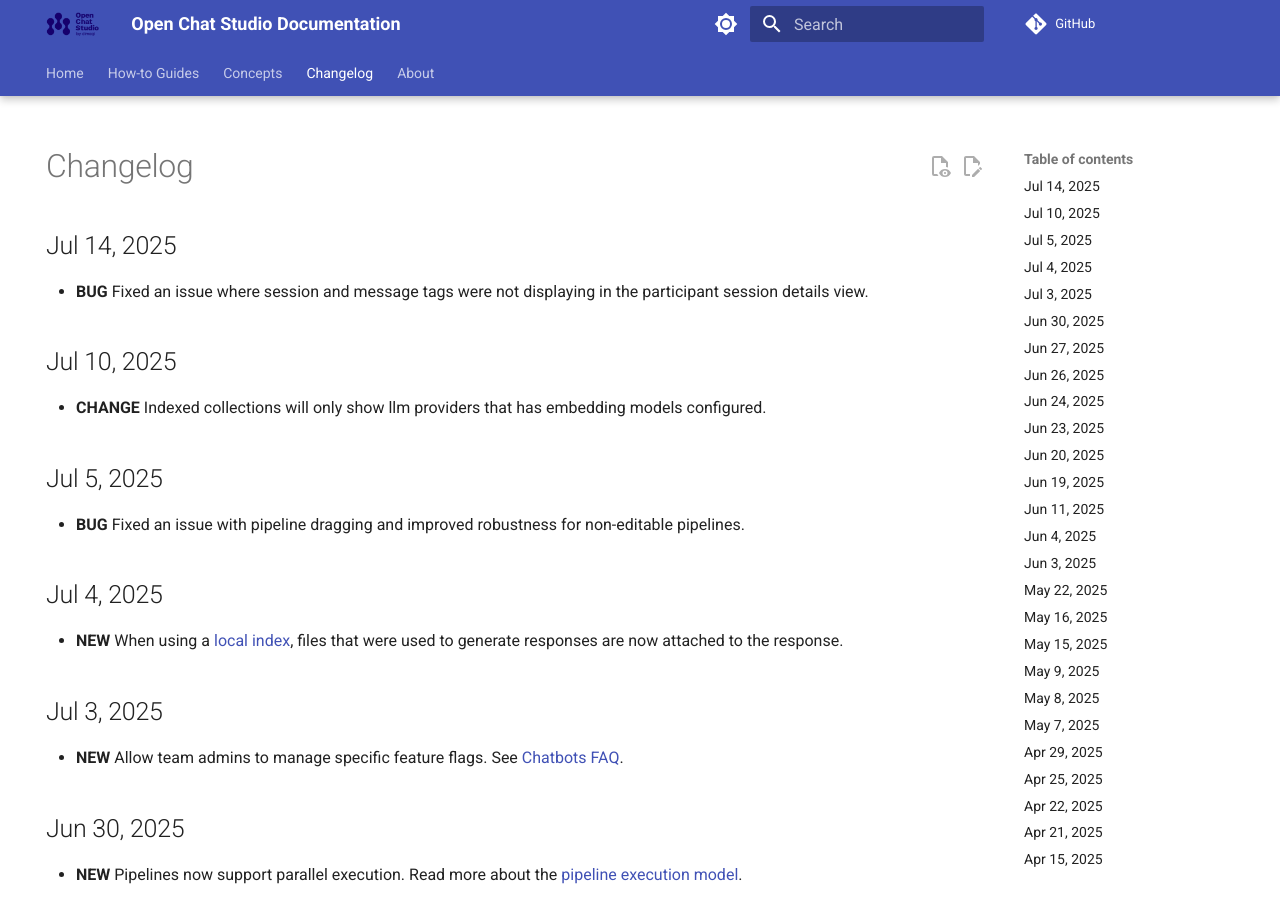
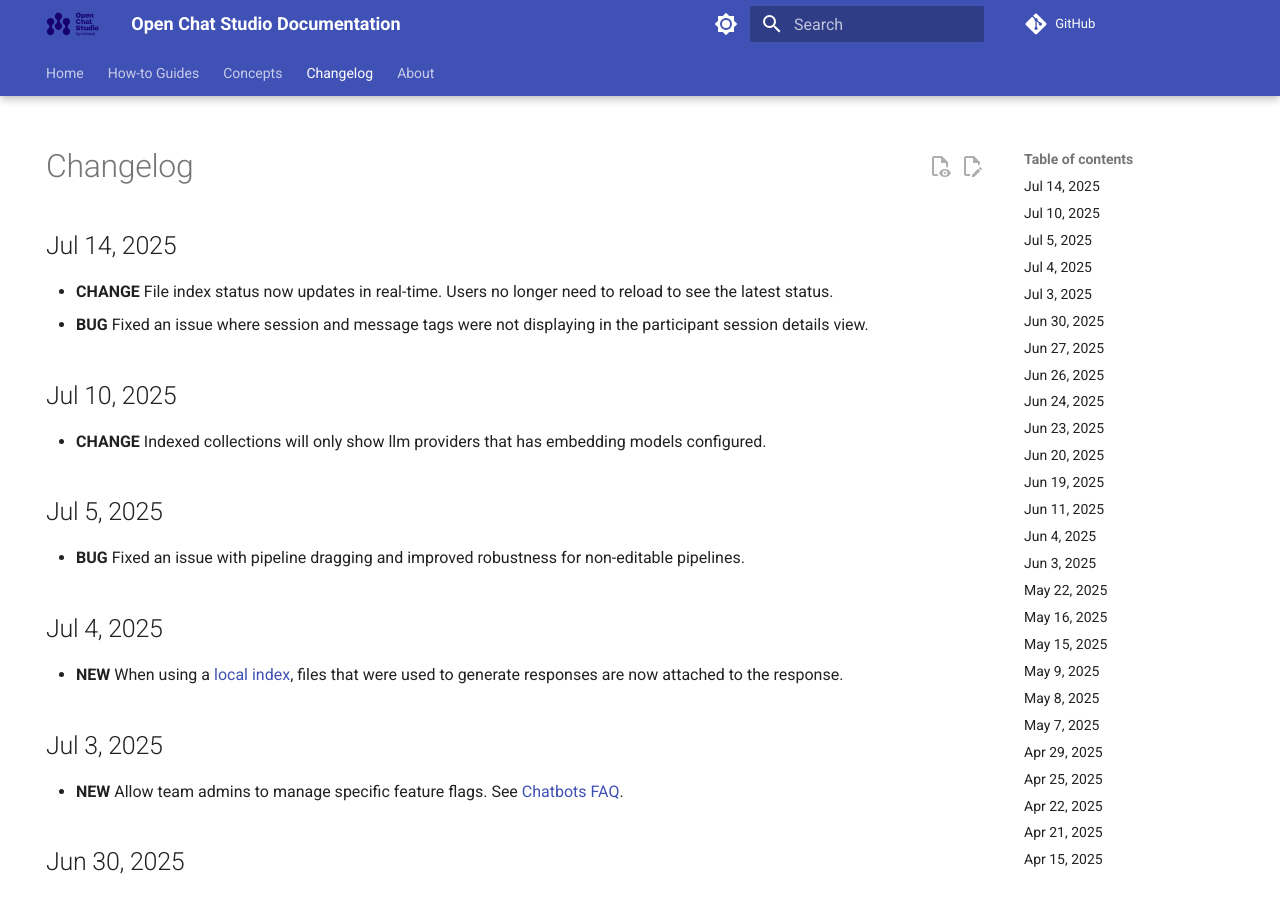
Before and after one commit to dimagi/open-chat-studio-docs, an MkDocs documentation site: the page built from docs/changelog.md, in a window 1280 px wide and 900 px high. Built offline with MkDocs 1.6.1 and Material for MkDocs 9.7.7, drawn with Linux system fonts in a browser that asks for light colours; emoji names are drawn with the system emoji font; a script that is not in the unit is left out; comment, search, counter and statistics services are not loaded.

Commit message:
Update changelog

```diff
--- a/docs/changelog.md
+++ b/docs/changelog.md
@@ -5,6 +5,7 @@ hide:
 
 # Changelog
 ## Jul 14, 2025
+* **CHANGE** File index status now updates in real-time. Users no longer need to reload to see the latest status.
 * **BUG** Fixed an issue where session and message tags were not displaying in the participant session details view.
 
 ## Jul 10, 2025
```
